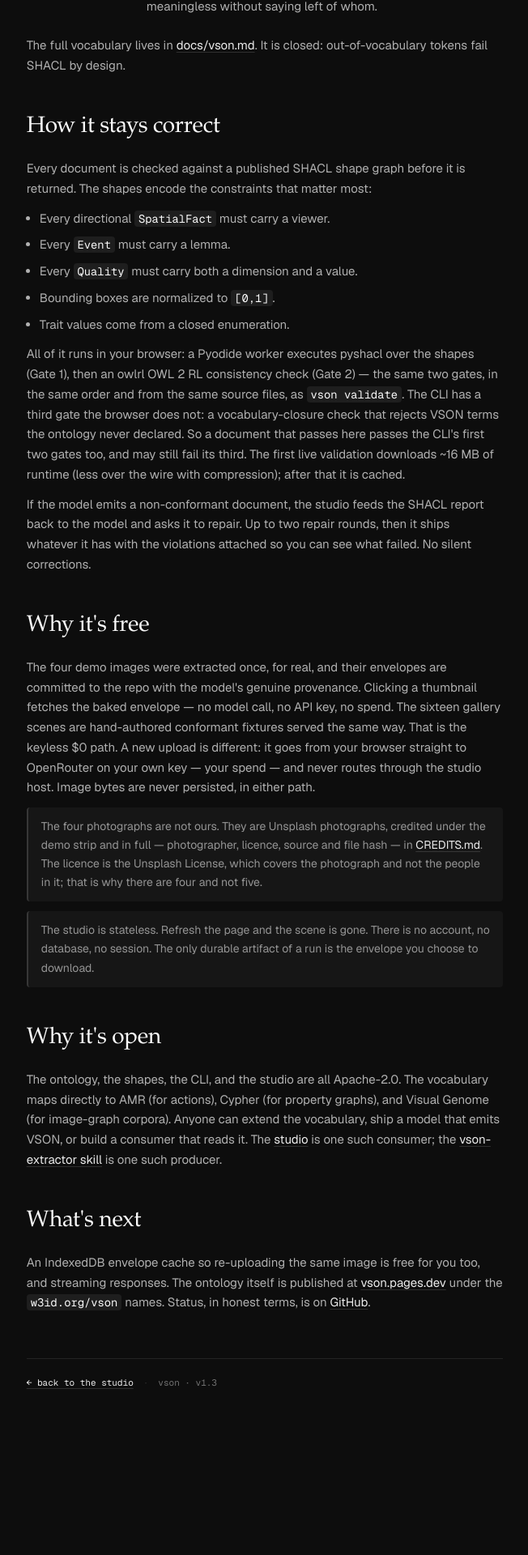
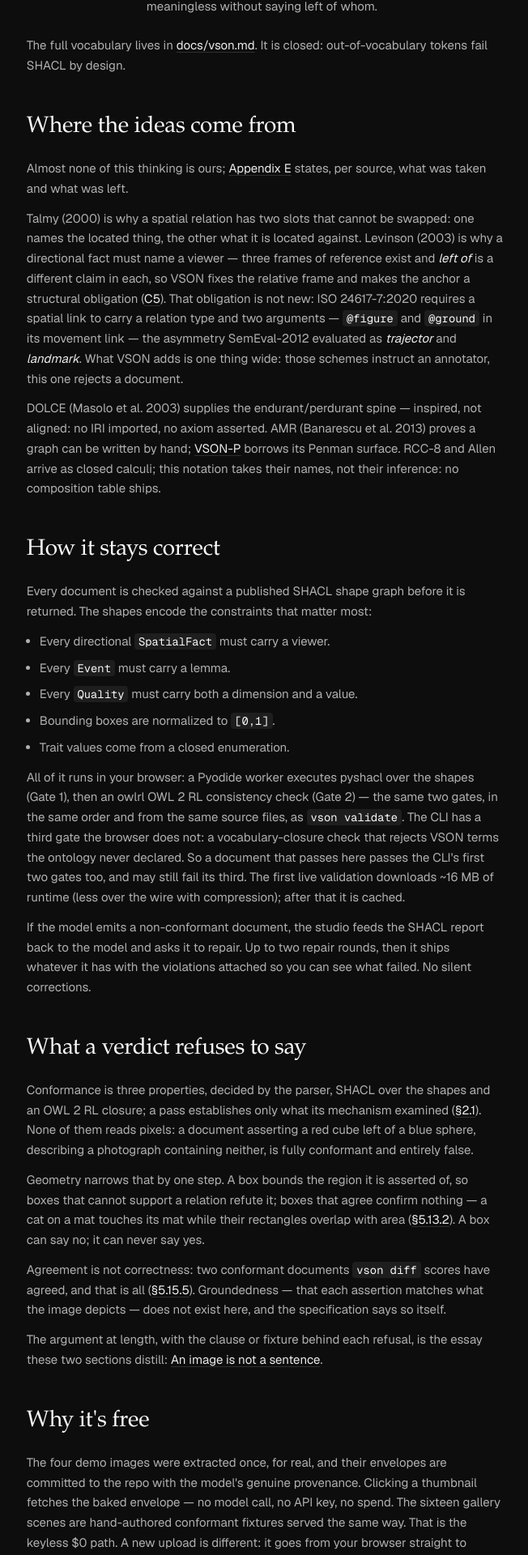
Before and after one commit to yamancan/visual-scene-ontology, a SvelteKit app in the folder web/: page /about in a window 1280 px wide. Shown: the part 1760-3680 px from the top of the page at 81% size, without its empty margins (313-965 px from the left). Before the commit the page ends 3532 px from the top, so only its background shows below. Built offline with nearby package versions, Linux system fonts and the light colour scheme.

Commit message:
feat(web): the about page carries the two sections the essay distills

```diff
--- a/web/src/routes/about/+page.svelte
+++ b/web/src/routes/about/+page.svelte
@@ -118,6 +118,41 @@
 		</section>
 
 		<section>
+			<h2>Where the ideas come from</h2>
+			<p>
+				Almost none of this thinking is ours;
+				<a
+					href="https://github.com/yamancan/visual-scene-ontology/blob/main/docs/vson.md#appendix-e--related-work-and-bibliography"
+					rel="external">Appendix E</a
+				> states, per source, what was taken and what was left.
+			</p>
+			<p>
+				Talmy (2000) is why a spatial relation has two slots that cannot be swapped: one names the
+				located thing, the other what it is located against. Levinson (2003) is why a directional
+				fact must name a viewer — three frames of reference exist and
+				<em>left of</em> is a different claim in each, so VSON fixes the relative frame and makes
+				the anchor a structural obligation (<a
+					href="https://github.com/yamancan/visual-scene-ontology/blob/main/docs/vson.md#33-viewer-anchoring-directional-facts"
+					rel="external">C5</a
+				>). That obligation is not new: ISO 24617-7:2020 requires a spatial link to carry a relation
+				type and two arguments — <code>@figure</code> and <code>@ground</code> in its movement link
+				— the asymmetry SemEval-2012 evaluated as <em>trajector</em> and <em>landmark</em>. What
+				VSON adds is one thing wide: those schemes instruct an annotator, this one rejects a
+				document.
+			</p>
+			<p>
+				DOLCE (Masolo et al. 2003) supplies the endurant/perdurant spine — inspired, not aligned: no
+				IRI imported, no axiom asserted. AMR (Banarescu et al. 2013) proves a graph can be written
+				by hand;
+				<a
+					href="https://github.com/yamancan/visual-scene-ontology/blob/main/docs/vson.md#42-vson-p-penman-authoring-human"
+					rel="external">VSON-P</a
+				> borrows its Penman surface. RCC-8 and Allen arrive as closed calculi; this notation takes their
+				names, not their inference: no composition table ships.
+			</p>
+		</section>
+
+		<section>
 			<h2>How it stays correct</h2>
 			<p>
 				Every document is checked against a published SHACL shape graph before it is returned. The
@@ -143,6 +178,42 @@
 				If the model emits a non-conformant document, the studio feeds the SHACL report back to the
 				model and asks it to repair. Up to two repair rounds, then it ships whatever it has with the
 				violations attached so you can see what failed. No silent corrections.
+			</p>
+		</section>
+
+		<section>
+			<h2>What a verdict refuses to say</h2>
+			<p>
+				Conformance is three properties, decided by the parser, SHACL over the shapes and an OWL 2
+				RL closure; a pass establishes only what its mechanism examined (<a
+					href="https://github.com/yamancan/visual-scene-ontology/blob/main/docs/vson.md#21-what-conformance-establishes"
+					rel="external">§2.1</a
+				>). None of them reads pixels: a document asserting a red cube left of a blue sphere,
+				describing a photograph containing neither, is fully conformant and entirely false.
+			</p>
+			<p>
+				Geometry narrows that by one step. A box bounds the region it is asserted of, so boxes that
+				cannot support a relation refute it; boxes that agree confirm nothing — a cat on a mat
+				touches its mat while their rectangles overlap with area (<a
+					href="https://github.com/yamancan/visual-scene-ontology/blob/main/docs/vson.md#5132-the-engine-a-bounding-box-refutes-it-does-not-confirm"
+					rel="external">§5.13.2</a
+				>). A box can say no; it can never say yes.
+			</p>
+			<p>
+				Agreement is not correctness: two conformant documents <code>vson diff</code>
+				scores have agreed, and that is all (<a
+					href="https://github.com/yamancan/visual-scene-ontology/blob/main/docs/vson.md#5155-what-a-score-establishes"
+					rel="external">§5.15.5</a
+				>). Groundedness — that each assertion matches what the image depicts — does not exist here,
+				and the specification says so itself.
+			</p>
+			<p>
+				The argument at length, with the clause or fixture behind each refusal, is the essay these
+				two sections distill:
+				<a
+					href="https://github.com/yamancan/visual-scene-ontology/blob/main/docs/essay-an-image-is-not-a-sentence.md"
+					rel="external">An image is not a sentence</a
+				>.
 			</p>
 		</section>
 
@@ -183,6 +254,11 @@
 					rel="external">vson-extractor skill</a
 				>
 				is one such producer.
+			</p>
+			<p class="aside">
+				Built by <a href="https://github.com/yamancan" rel="external">Yaman Can</a> — BSc
+				Philosophy, Boğaziçi University. The notation is that philosophy put through a build
+				gate.
 			</p>
 		</section>
 
```
Also changed, not shown: 1 other file (tests, documents, lock files or other folders).
